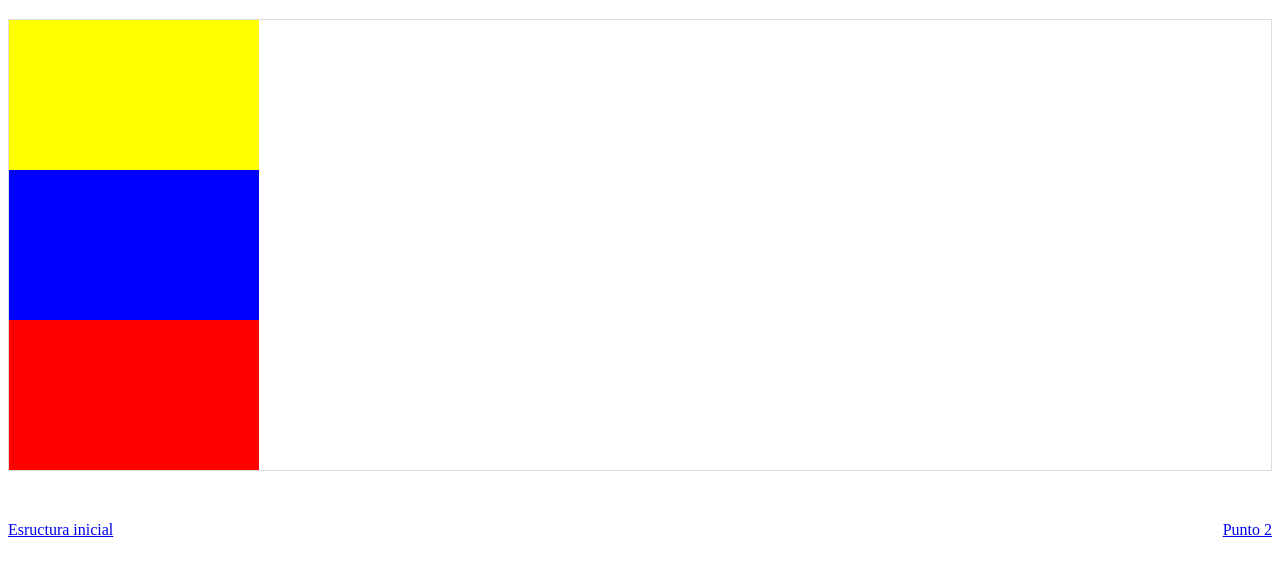
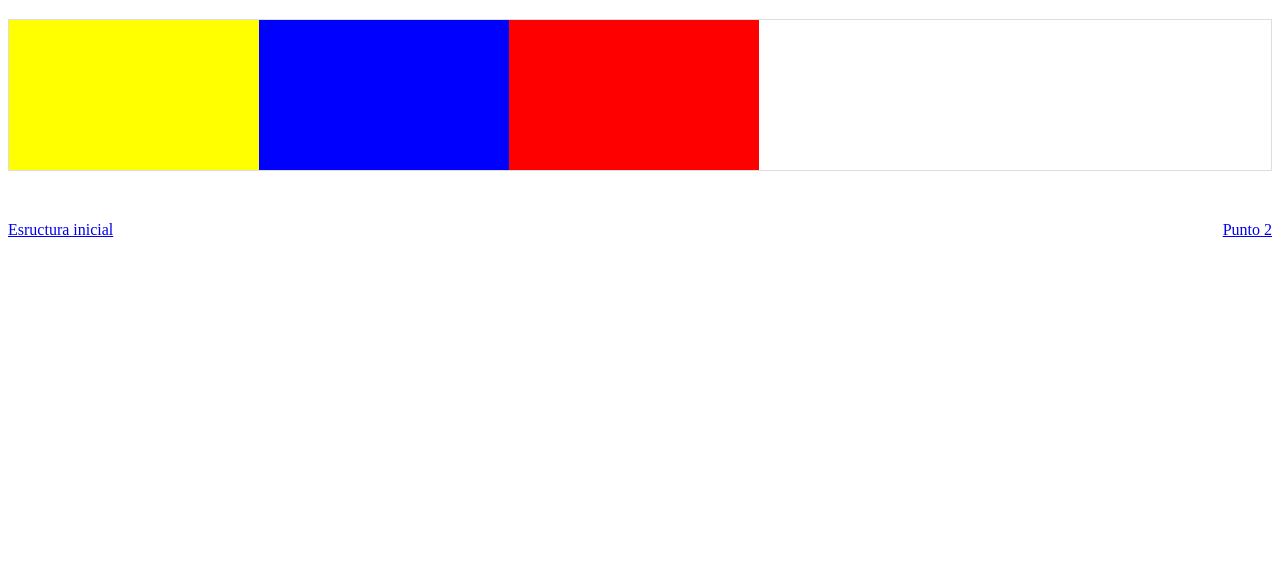
Before and after one commit to strongwarmi/LaBandera, a plain HTML site: page Punto1.html in a window 1280 px wide. Shown: the part 61-634 px from the top of the page. Drawn offline with Linux system fonts and the light colour scheme.

Commit message:
Punto1 float left

```diff
--- a/Punto1.html
+++ b/Punto1.html
@@ -9,10 +9,10 @@
 </head>
 <body>
   <h1>Punto 1</h1>
-  <div class="Contenedor">
-    <div class="amarillo MedidasDiv"></div>
-    <div class="azul MedidasDiv"></div>
-    <div class="rojo MedidasDiv"></div>
+  <div class="Contenedor Punto1">
+    <div class="amarillo MedidasDiv Left"></div>
+    <div class="azul MedidasDiv Left"></div>
+    <div class="rojo MedidasDiv Left"></div>
   </div>
   <p>&nbsp;</p>
   <a href="index.html" class="Left">Esructura inicial</a>
--- a/assets/css/main.css
+++ b/assets/css/main.css
@@ -1,6 +1,8 @@
 .Contenedor{
   border: 1px solid #ddd;
-
+}
+.Punto1{
+  overflow: auto;
 }
 .MedidasDiv{
   width: 250px;
```
